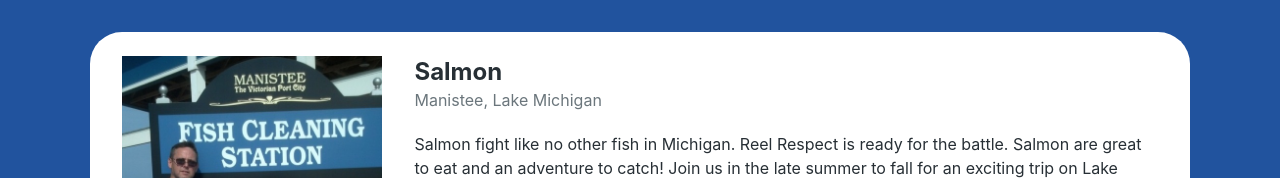
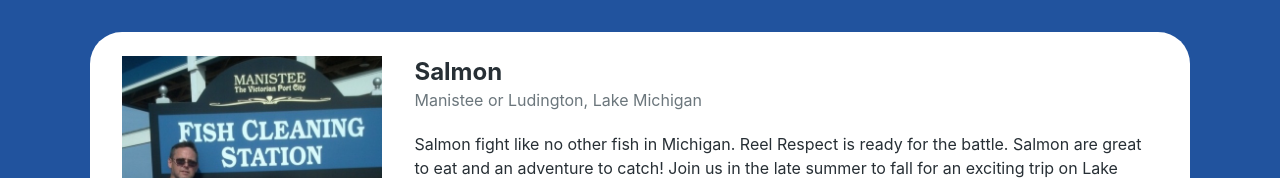
Before and after one commit to kyle-platt/reel-respect-charters, a Gatsby site: page / in a window 1280 px wide. Shown: the part 2420-2598 px from the top of the page. Built offline with nearby package versions, Linux system fonts and the light colour scheme; Gatsby itself is replaced by a stand-in of ours.

Commit message:
Add Ludington a few more places

```diff
--- a/src/components/destinationSection.tsx
+++ b/src/components/destinationSection.tsx
@@ -77,7 +77,7 @@ const DestinationSection = () => {
       </DestinationCard>
       <DestinationCard
         title="Salmon"
-        subtitle="Manistee, Lake Michigan"
+        subtitle="Manistee or Ludington, Lake Michigan"
         link="/destinations/salmon-manistee-lake-michigan"
         description="Salmon fight like no other fish in Michigan. Reel Respect is ready for the battle. Salmon are great to eat and an adventure to catch! Join us in the late summer to fall for an exciting trip on Lake Michigan."
       >
--- a/src/components/header.tsx
+++ b/src/components/header.tsx
@@ -98,7 +98,9 @@ const Header = () => {
             </DropdownLink>
             <DropdownLink to="/destinations/salmon-manistee-lake-michigan">
               Salmon
-              <SecondaryText>Manistee, Lake Michigan</SecondaryText>
+              <SecondaryText>
+                Manistee or Ludington, Lake Michigan
+              </SecondaryText>
             </DropdownLink>
             <DropdownLink to="/destinations/bluefin-tuna-gloucester-ma">
               Bluefin Tuna
```
